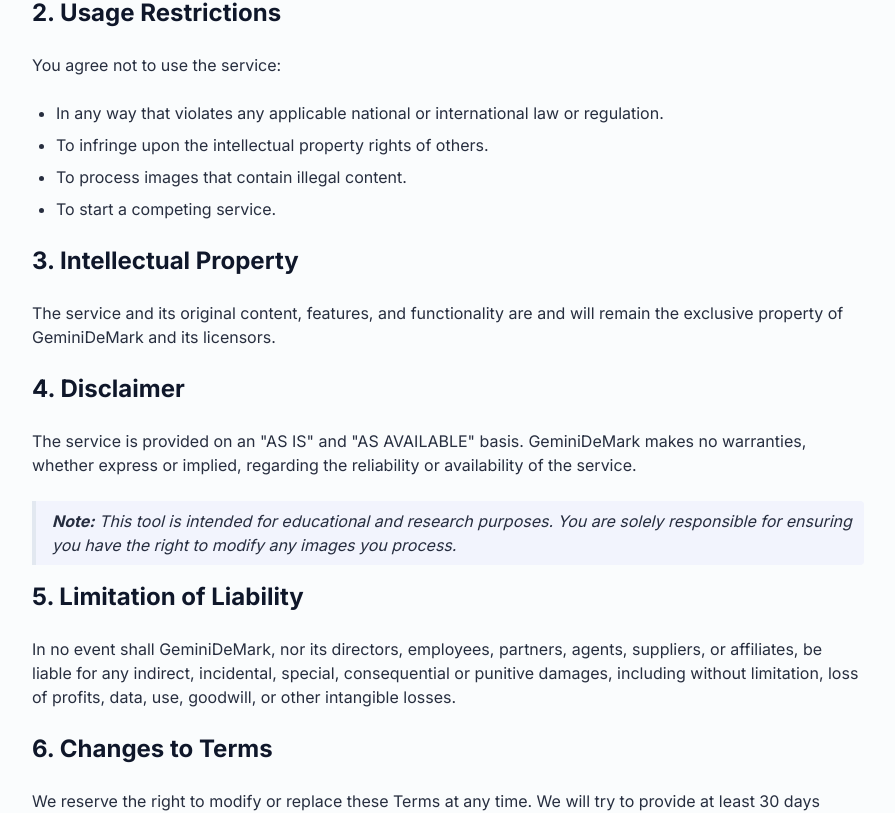
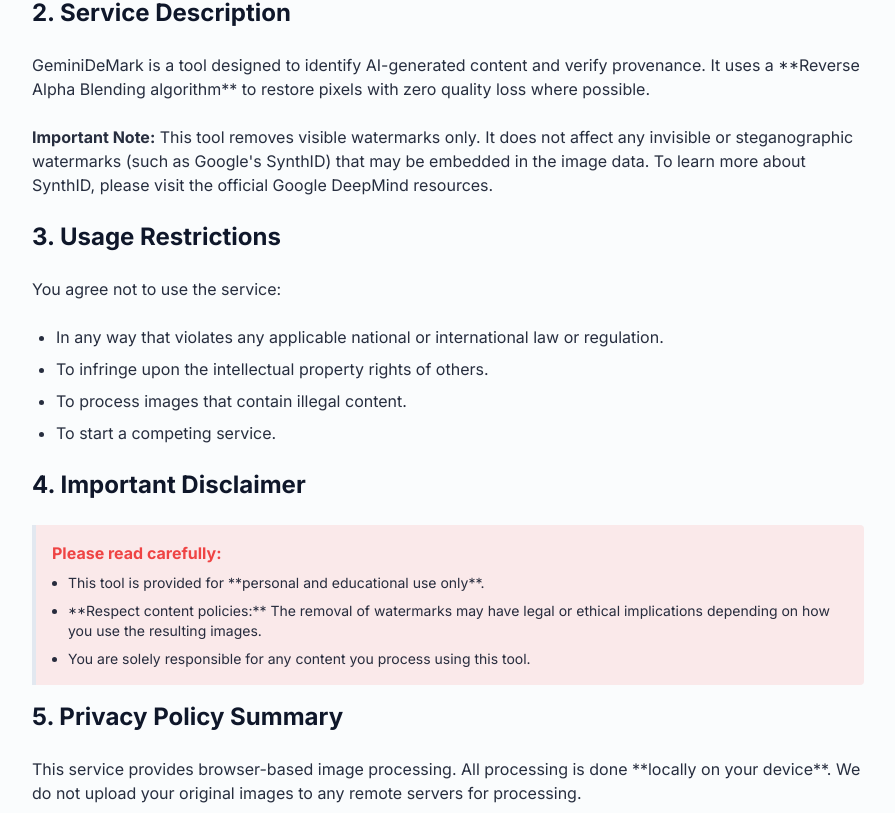
Before and after one commit to Syntax-Error-1337/GeminiDeMark, a Next.js app in the folder frontend-nextjs/: page /terms in a window 1280 px wide. Shown: the part 419-1232 px from the top of the page, without its empty margins (192-1087 px from the left). Built offline with nearby package versions, Linux system fonts and the light colour scheme; no server answers.

Commit message:
docs: update terms of service with detailed disclaimers and service info

```diff
--- a/frontend-nextjs/app/terms/page.tsx
+++ b/frontend-nextjs/app/terms/page.tsx
@@ -16,7 +16,15 @@
                             By accessing or using GeminiDeMark, you agree to be bound by these Terms of Service. If you disagree with any part of the terms, you may not access the service.
                         </p>
 
-                        <h2 className="text-2xl font-bold text-foreground">2. Usage Restrictions</h2>
+                        <h2 className="text-2xl font-bold text-foreground">2. Service Description</h2>
+                        <p>
+                            GeminiDeMark is a tool designed to identify AI-generated content and verify provenance. It uses a **Reverse Alpha Blending algorithm** to restore pixels with zero quality loss where possible.
+                        </p>
+                        <p>
+                            <strong>Important Note:</strong> This tool removes visible watermarks only. It does not affect any invisible or steganographic watermarks (such as Google's SynthID) that may be embedded in the image data. To learn more about SynthID, please visit the official Google DeepMind resources.
+                        </p>
+
+                        <h2 className="text-2xl font-bold text-foreground">3. Usage Restrictions</h2>
                         <p>
                             You agree not to use the service:
                         </p>
@@ -27,25 +35,30 @@
                             <li>To start a competing service.</li>
                         </ul>
 
-                        <h2 className="text-2xl font-bold text-foreground">3. Intellectual Property</h2>
+                        <h2 className="text-2xl font-bold text-foreground">4. Important Disclaimer</h2>
+                        <div className="bg-destructive/10 border-l-4 border-destructive p-4 my-4 rounded-r">
+                            <p className="font-bold text-destructive mb-2">Please read carefully:</p>
+                            <ul className="list-disc pl-4 space-y-2 text-sm">
+                                <li>This tool is provided for **personal and educational use only**.</li>
+                                <li>**Respect content policies:** The removal of watermarks may have legal or ethical implications depending on how you use the resulting images.</li>
+                                <li>You are solely responsible for any content you process using this tool.</li>
+                            </ul>
+                        </div>
+
+                        <h2 className="text-2xl font-bold text-foreground">5. Privacy Policy Summary</h2>
                         <p>
-                            The service and its original content, features, and functionality are and will remain the exclusive property of GeminiDeMark and its licensors.
+                            This service provides browser-based image processing. All processing is done **locally on your device**. We do not upload your original images to any remote servers for processing.
+                        </p>
+                        <p>
+                            For full details, please refer to our <a href="/privacy" className="text-primary hover:underline">Privacy Policy</a>.
                         </p>
 
-                        <h2 className="text-2xl font-bold text-foreground">4. Disclaimer</h2>
+                        <h2 className="text-2xl font-bold text-foreground">6. Limitation of Liability</h2>
                         <p>
-                            The service is provided on an "AS IS" and "AS AVAILABLE" basis. GeminiDeMark makes no warranties, whether express or implied, regarding the reliability or availability of the service.
-                        </p>
-                        <p className="italic border-l-4 border-primary/50 pl-4 py-2 my-4 bg-primary/5 rounded-r">
-                            <strong>Note:</strong> This tool is intended for educational and research purposes. You are solely responsible for ensuring you have the right to modify any images you process.
+                            The tool is provided "as is". The developer shall not be liable for any data loss, image corruption, or legal disputes arising from the use of this tool. In no event shall GeminiDeMark be liable for any indirect, incidental, special, consequential or punitive damages.
                         </p>
 
-                        <h2 className="text-2xl font-bold text-foreground">5. Limitation of Liability</h2>
-                        <p>
-                            In no event shall GeminiDeMark, nor its directors, employees, partners, agents, suppliers, or affiliates, be liable for any indirect, incidental, special, consequential or punitive damages, including without limitation, loss of profits, data, use, goodwill, or other intangible losses.
-                        </p>
-
-                        <h2 className="text-2xl font-bold text-foreground">6. Changes to Terms</h2>
+                        <h2 className="text-2xl font-bold text-foreground">7. Changes to Terms</h2>
                         <p>
                             We reserve the right to modify or replace these Terms at any time. We will try to provide at least 30 days notice prior to any new terms taking effect.
                         </p>
```
